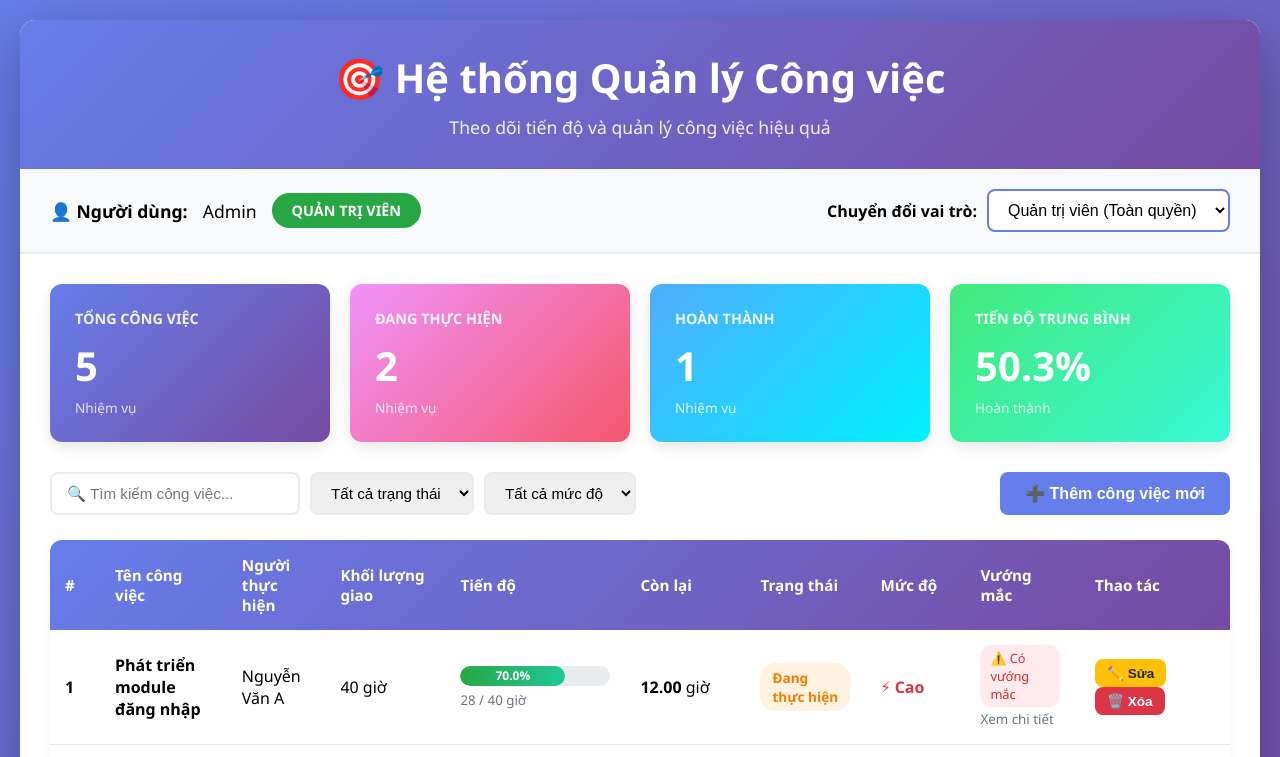
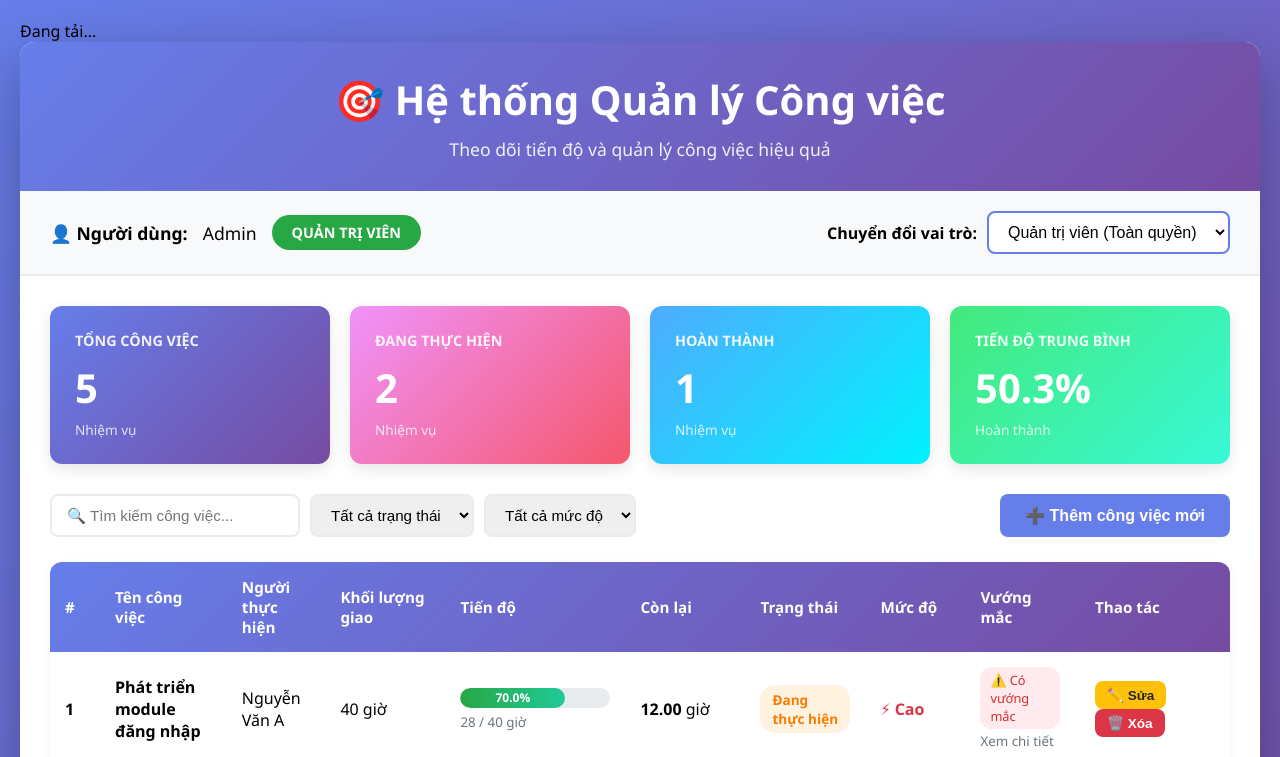
Before and after one commit to cucacc/index, a plain HTML site: page index.html in a window 1280 px wide. Shown: the top 757 px of the page. Drawn offline with Linux system fonts and the light colour scheme; no server answers.

Commit message:
Update index.html

```diff
--- a/index.html
+++ b/index.html
@@ -517,6 +517,7 @@ async function updateContent() {
 updateContent(); // gọi hàm khi tải trang
 setInterval(updateContent, 60000); // tự cập nhật mỗi 60 giây
 </script>
+    <div id="data">Đang tải...</div>
 <body>
     <div class="container">
         <div class="header">
```
